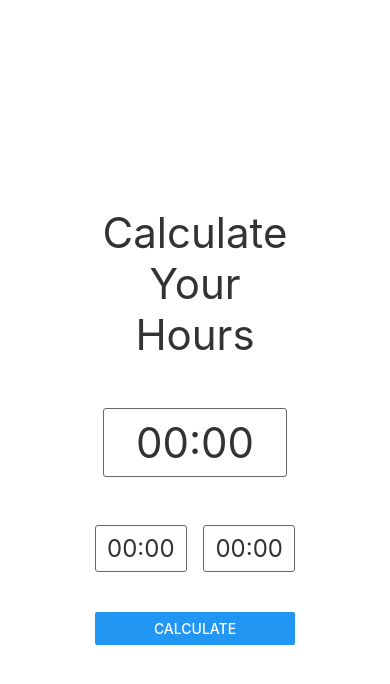
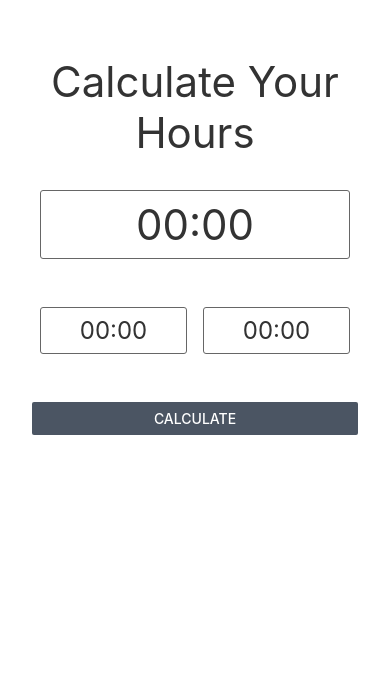
Before and after one commit to heyitsjoealongi/react-native-hourly-time-calculator, a React Native app: screen / in a window 390 px wide. Shown: the top 684 px of the page. Built offline with nearby package versions, Linux system fonts and the light colour scheme.

Commit message:
Keyboard & Styles

```diff
--- a/App.js
+++ b/App.js
@@ -5,15 +5,10 @@ import {
   Text,
   TextInput,
   Button,
+  StyleSheet,
   Keyboard,
   TouchableWithoutFeedback,
-  StyleSheet,
 } from "react-native";
-
-export default function App() {
-  const [timeOne, onChangeTimeOne] = React.useState(null);
-  const [timeTwo, onChangeTimeTwo] = React.useState(null);
-  const [timeTotal, onChangeTimeTotal] = React.useState(null);
 
 const DismissKeyboard = ({ children }) => (
   <TouchableWithoutFeedback onPress={() => Keyboard.dismiss()}>
@@ -21,7 +16,13 @@ export default function App() {
   </TouchableWithoutFeedback>
 );
 
+export default function App() {
+  const [timeOne, onChangeTimeOne] = React.useState(null);
+  const [timeTwo, onChangeTimeTwo] = React.useState(null);
+  const [timeTotal, onChangeTimeTotal] = React.useState(null);
+
   return (
+    <DismissKeyboard>
       <SafeAreaView style={styles.container}>
         <View style={styles.calculator}>
           <View style={styles.totalGroup}>
@@ -35,46 +36,63 @@ export default function App() {
               disabled
             />
           </View>
-        <DismissKeyboard>
           <View style={styles.inputGroup}>
             <TextInput
-              style={styles.input}
+              style={styles.inputTwo}
               onChangeText={onChangeTimeOne}
               value={timeOne}
               placeholder="00:00"
               keyboardType="numeric"
             />
             <TextInput
-              style={styles.input}
+              style={styles.inputOne}
               onChangeText={onChangeTimeTwo}
               value={timeTwo}
               placeholder="00:00"
               keyboardType="numeric"
             />
           </View>
-        </DismissKeyboard>
           <View style={styles.buttonGroup}>
-          <Button title="Calculate" />
+            <Button title="Calculate" color="#4b5563" />
           </View>
         </View>
       </SafeAreaView>
+    </DismissKeyboard>
   );
 }
 
 const styles = StyleSheet.create({
   container: {
-    flex: 1,
+    alignItems: "center",
     justifyContent: "center",
-    alignItems: "center",
-    alignContent: "center",
+    margin: 8,
   },
   calculator: {
-    padding: "64px",
-    margin: "64px",
+    padding: 8,
+    margin: 8,
   },
   totalGroup: {
-    padding: "8px",
-    margin: "8px",
+    padding: 8,
+    margin: 8,
+  },
+  inputTotal: {
+    fontSize: 42,
+    textAlign: "center",
+    width: "100%",
+    margin: "auto",
+    padding: 8,
+    marginVertical: 16,
+    color: "#333",
+    borderColor: "#666",
+    borderWidth: 1,
+    borderRadius: 3,
+  },
+  buttonGroup: { marginVertical: 24, padding: 8 },
+  heading: {
+    fontSize: 42,
+    textAlign: "center",
+    marginVertical: 16,
+    color: "#333",
   },
   inputGroup: {
     flex: 1,
@@ -83,31 +101,30 @@ const styles = StyleSheet.create({
     alignItems: "center",
     alignContent: "center",
     width: "100%",
+    padding: 8,
   },
-  buttonGroup: { marginVertical: "24px", padding: "8px" },
-  heading: {
-    fontSize: 42,
+  inputOne: {
+    flex: 1,
+    fontSize: 24,
     textAlign: "center",
-    marginVertical: "24px",
-    color: "#333",
-  },
-  inputTotal: {
-    fontSize: 42,
-    textAlign: "center",
-    width: "100%",
-    padding: "8px",
-    marginVertical: "24px",
+    width: "50%",
+    padding: 8,
+    marginTop: 8,
+    marginVertical: 8,
+    marginHorizontal: 8,
     color: "#333",
     borderColor: "#666",
     borderWidth: 1,
     borderRadius: 3,
   },
-  input: {
+  inputTwo: {
+    flex: 1,
     fontSize: 24,
     textAlign: "center",
     width: "50%",
-    padding: "8px",
-    margin: "8px",
+    padding: 8,
+    marginVertical: 8,
+    marginHorizontal: 8,
     color: "#333",
     borderColor: "#666",
     borderWidth: 1,
```
Lines whose indentation alone changed are shown as unchanged.
